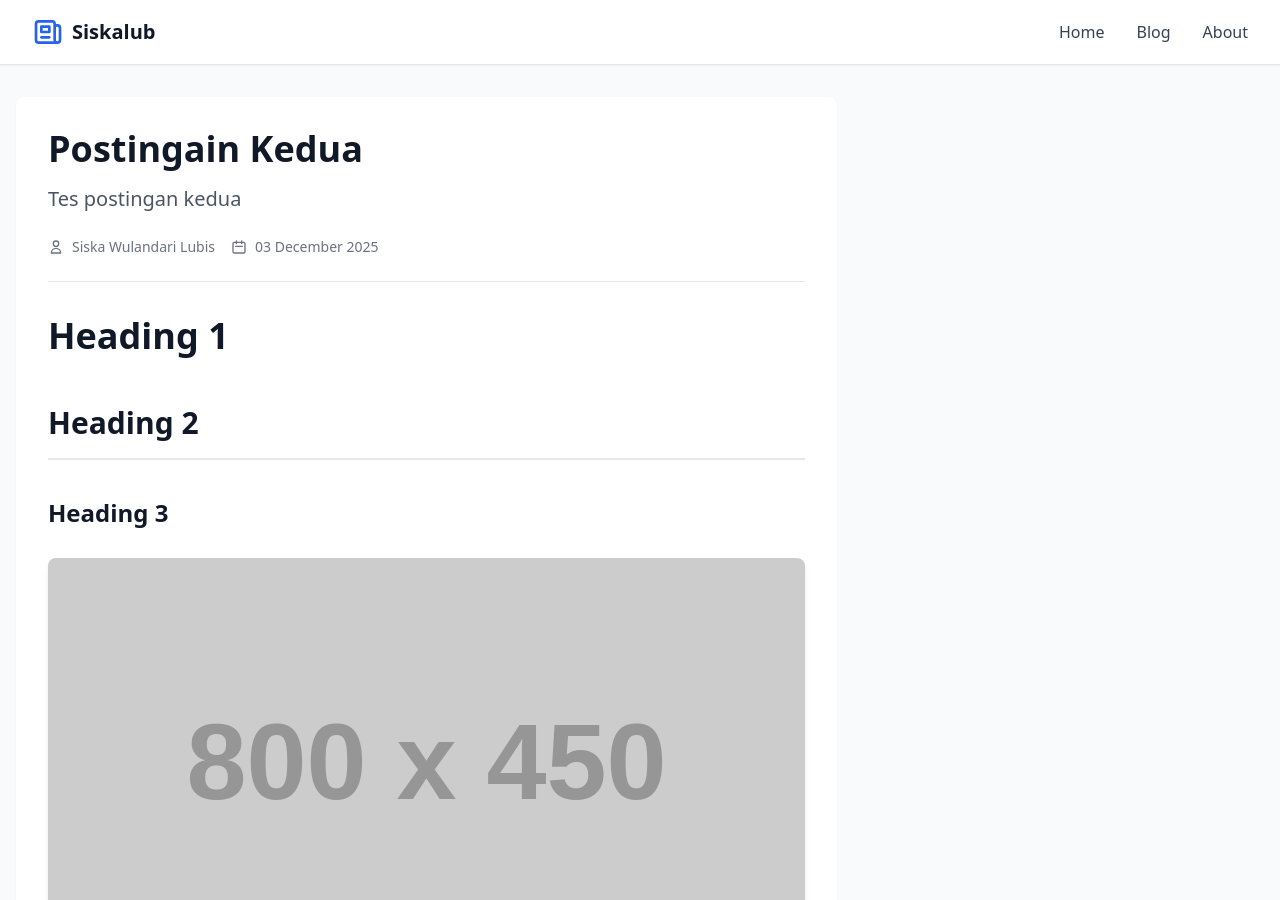
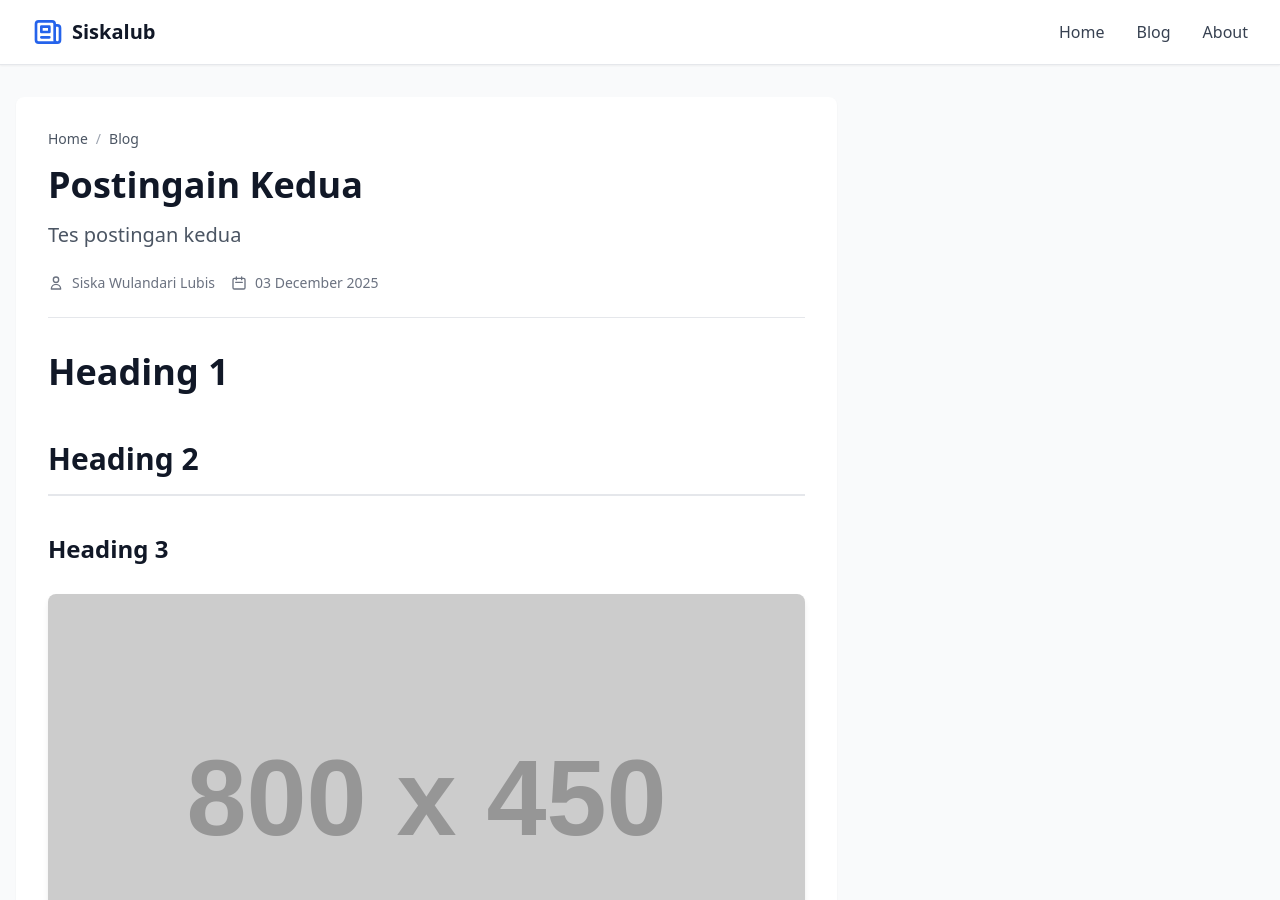
Before and after one commit to lubisrezanoprial/siskalub, a Jekyll site: the page built from _posts/2025-12-03-postingain-kedua.md, in a window 1280 px wide and 900 px high. Built offline with Jekyll 4.4.1, drawn with Linux system fonts in a browser that asks for light colours; nearby versions of some CDN libraries.

Commit message:
Update post.html

```diff
--- a/_layouts/post.html
+++ b/_layouts/post.html
@@ -10,6 +10,45 @@ layout: default
 
             <!-- Header -->
             <header class="mb-8 pb-6 border-b border-gray-200">
+                <!-- Breadcrumb with Schema.org Microdata -->
+                <nav class="mb-4" aria-label="Breadcrumb">
+                    <ol itemscope itemtype="https://schema.org/BreadcrumbList" class="flex flex-wrap items-center gap-2 text-sm text-gray-600">
+                        <li itemprop="itemListElement" itemscope itemtype="https://schema.org/ListItem">
+                            <a itemprop="item" href="{{ site.baseurl }}/" class="hover:text-blue-600 transition">
+                                <span itemprop="name">Home</span>
+                            </a>
+                            <meta itemprop="position" content="1" />
+                        </li>
+                        <li class="text-gray-400">/</li>
+                        <li itemprop="itemListElement" itemscope itemtype="https://schema.org/ListItem">
+                            <a itemprop="item" href="{{ site.baseurl }}/blog/" class="hover:text-blue-600 transition">
+                                <span itemprop="name">Blog</span>
+                            </a>
+                            <meta itemprop="position" content="2" />
+                        </li>
+                        {% if page.categories %}
+                            {% assign position = 3 %}
+                            {% for category in page.categories %}
+                                <li class="text-gray-400">/</li>
+                                <li itemprop="itemListElement" itemscope itemtype="https://schema.org/ListItem">
+                                    <a itemprop="item" href="{{ site.baseurl }}/blog/{{ category | slugify }}/" class="hover:text-blue-600 transition">
+                                        <span itemprop="name">{{ category }}</span>
+                                    </a>
+                                    <meta itemprop="position" content="{{ position }}" />
+                                </li>
+                                {% assign position = position | plus: 1 %}
+                            {% endfor %}
+                        {% endif %}
+                        <!-- Current page (not visible but in schema) -->
+                        <li itemprop="itemListElement" itemscope itemtype="https://schema.org/ListItem" class="hidden">
+                            <span itemprop="item" itemscope itemtype="https://schema.org/WebPage">
+                                <span itemprop="name">{{ page.title }}</span>
+                            </span>
+                            <meta itemprop="position" content="{% if page.categories %}{{ position }}{% else %}3{% endif %}" />
+                        </li>
+                    </ol>
+                </nav>
+
                 <h1 class="text-3xl md:text-4xl font-bold text-gray-900 mb-4">
                     {{ page.title }}
                 </h1>
```
